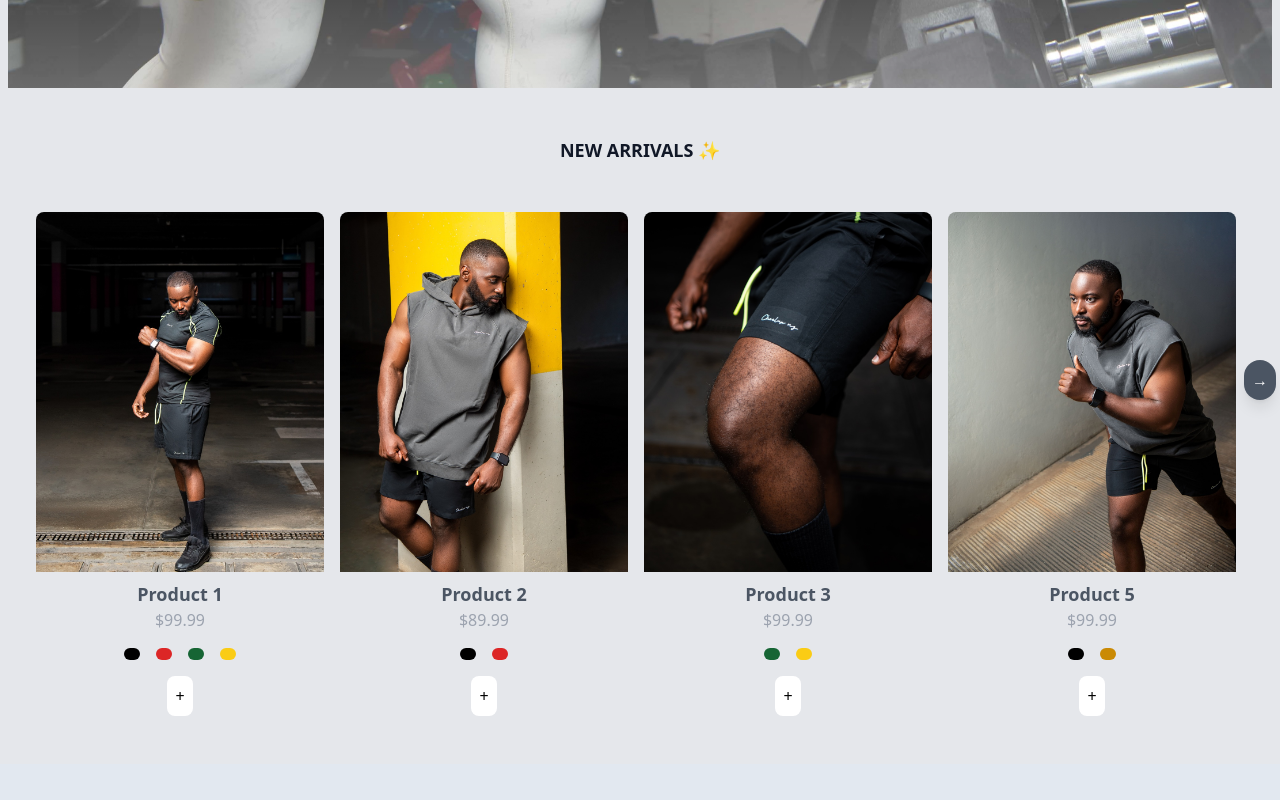
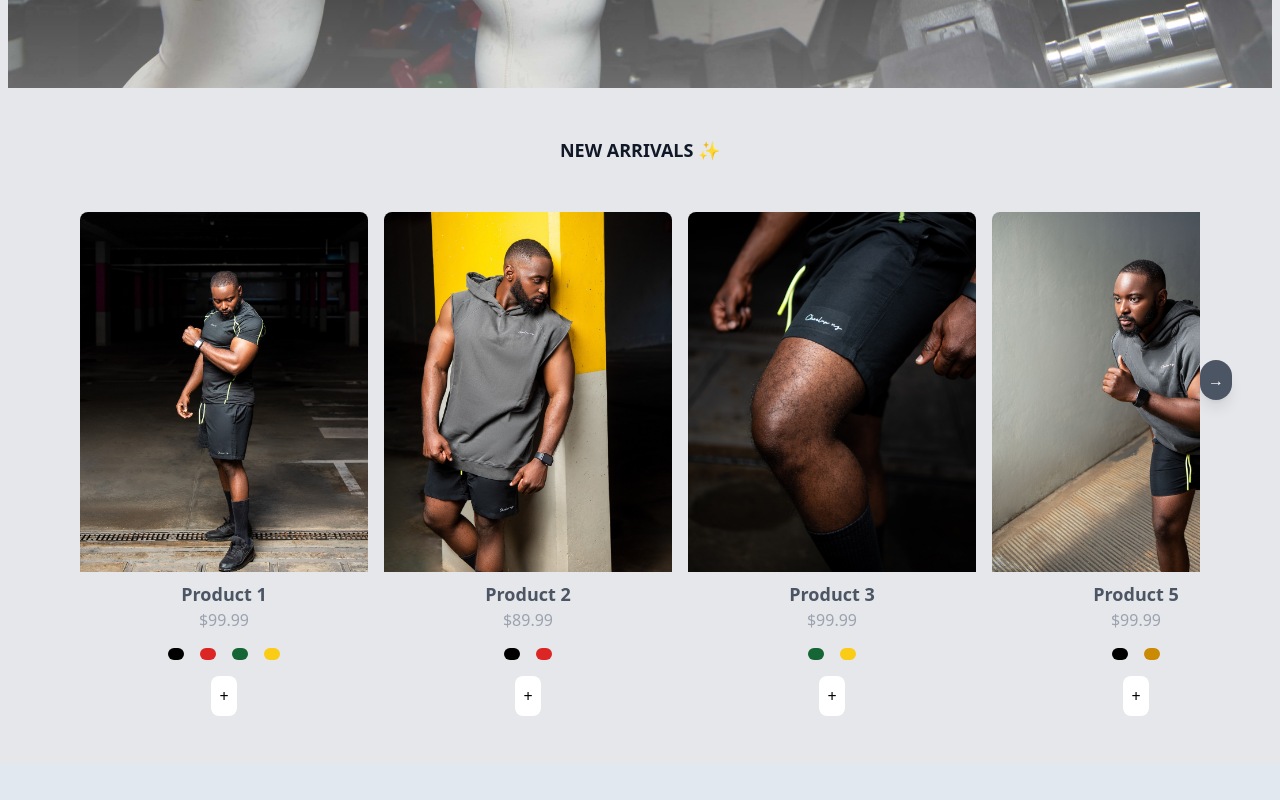
Before and after one commit to 0FFSIDE1/Cheeluxng-FE, a Vue app: page / in a window 1280 px wide. Shown: the part 1640-2440 px from the top of the page. Built offline with nearby package versions, Linux system fonts and the light colour scheme; grey boxes are pictures that could not be loaded.

Commit message:
fix: adjust margin in Slider component for improved layout

```diff
--- a/src/components/Slider.vue
+++ b/src/components/Slider.vue
@@ -1,6 +1,6 @@
 <!-- filepath: c:\Users\USER\vue-tailwind-boilerplate\src\components\Slider.vue -->
 <template>
-    <div class="my-12 mx-1 h-full text-center">
+    <div class="my-12 mx-12 h-full text-center">
       <h2 class="text-gray-900">{{ title }}</h2>
       <div class="relative">
         <!-- Back Button -->
```
